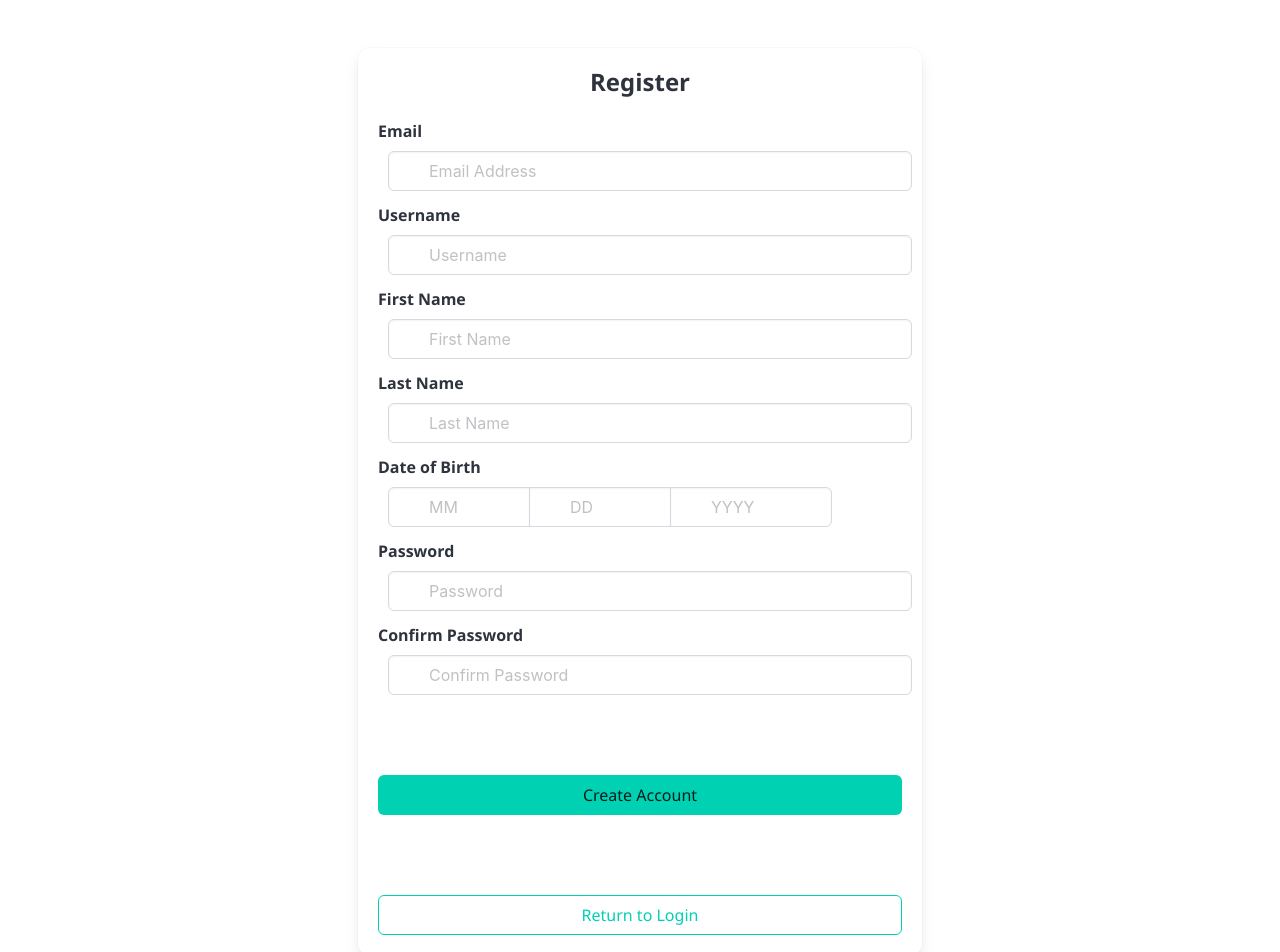
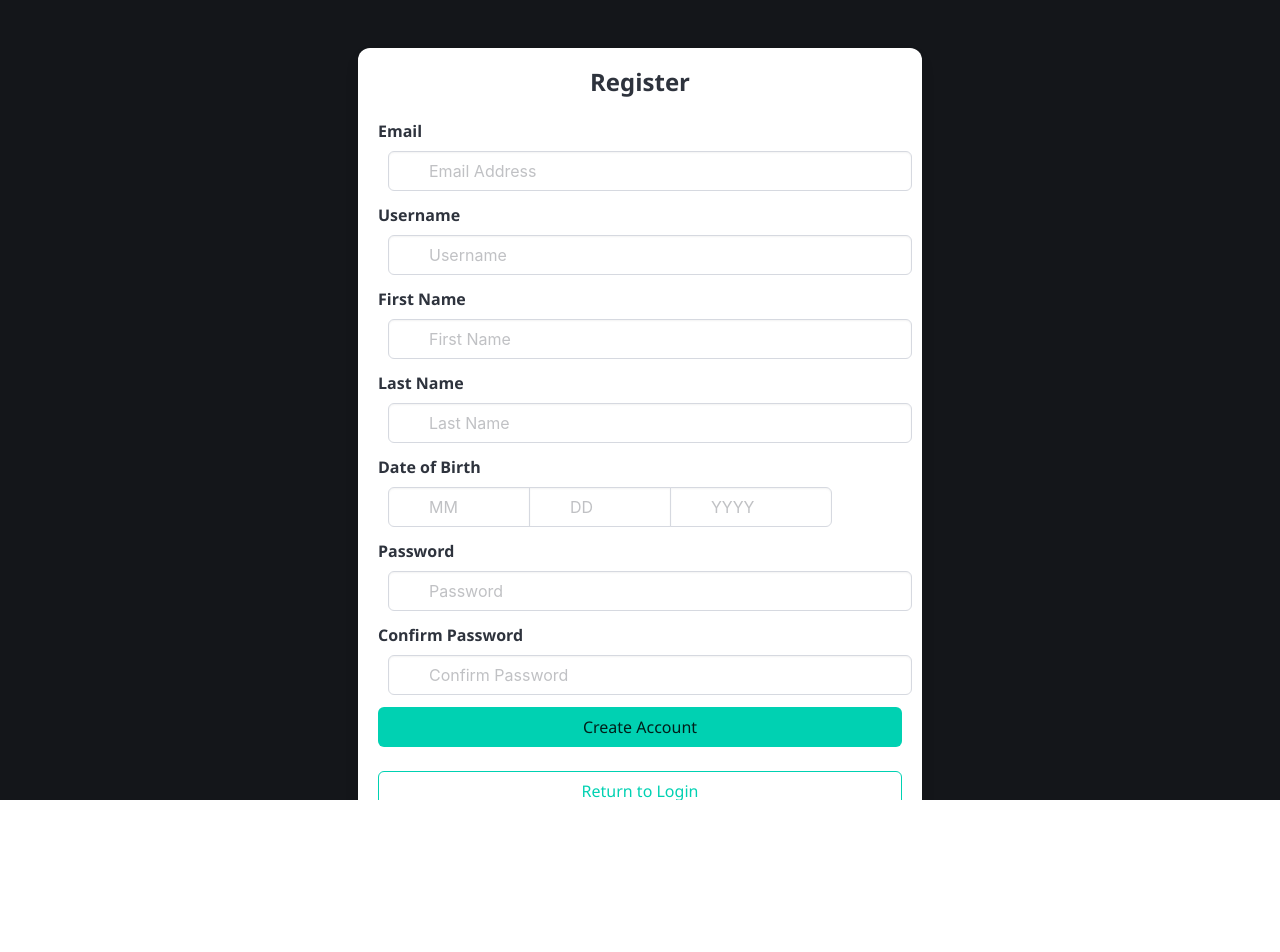
Before and after one commit to kristijanH1998/dev-duckies-sm-proj-front, a React (Vite) app in the folder dev-duckies-sm-proj/: page /register in a window 1280 px wide. Shown: the top 952 px of the page. After the commit the page ends 800 px from the top, so only its background shows below. Built offline with nearby package versions, Linux system fonts and the light colour scheme; the HTML template or start-up script is replaced by a standard one.

Commit message:
Fixed Scrolling issue, background color issue, and button spacing issue

```diff
--- a/dev-duckies-sm-proj/src/pages/register-page/register.jsx
+++ b/dev-duckies-sm-proj/src/pages/register-page/register.jsx
@@ -52,10 +52,13 @@ export default function Register() {
         //     console.log('Passwords do not match, email is invalid, or username is too long');
         //   }
         // };
+  const myStyles = {
+    overflowY: 'scroll'
+  }
 
 
   return (
-    <div className="hero is-fullheight">
+    <div className="hero is-fullheight" style={{backgroundColor: '#14161A', height: '100vh', overflowY: 'auto' }}>
       <div className="hero-body">
         <div className="container">
           <div className="columns is-centered">
@@ -113,8 +116,6 @@ export default function Register() {
                       />
                     </div>
                   </div>
-
-
                   <div className="field">
                     <label className="label">Date of Birth</label>
                     <div className="control has-icons-left">
@@ -155,7 +156,6 @@ export default function Register() {
                       </div>
                     </div>
                   </div>
-
                   <div className="field">
                     <label className="label">Password</label>
                     <div className="control has-icons-left">
@@ -182,8 +182,8 @@ export default function Register() {
                   </div>
                   <div className="field">
                     <div className="control">
-                      <Link to='/' className="button is-primary is-fullwidth">Create Account</Link>
-                      <Link to="/LogIn" className="button is-primary is-fullwidth is-outlined">
+                      <Link to='/' className="button is-primary is-fullwidth m-0">Create Account</Link>
+                      <Link to="/LogIn" className="button is-primary is-fullwidth is-outlined mt-5">
                         Return to Login
                       </Link>
                     </div>
```
Lines whose indentation alone changed are shown as unchanged.
